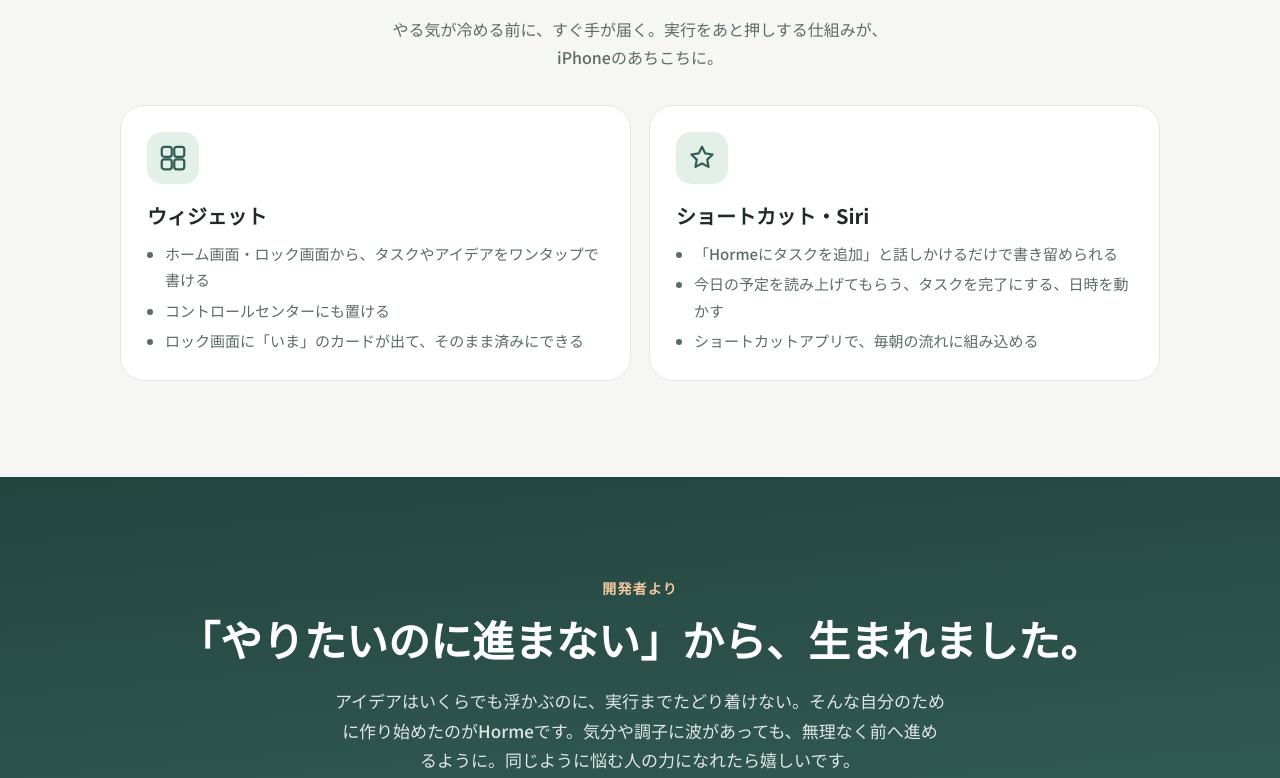
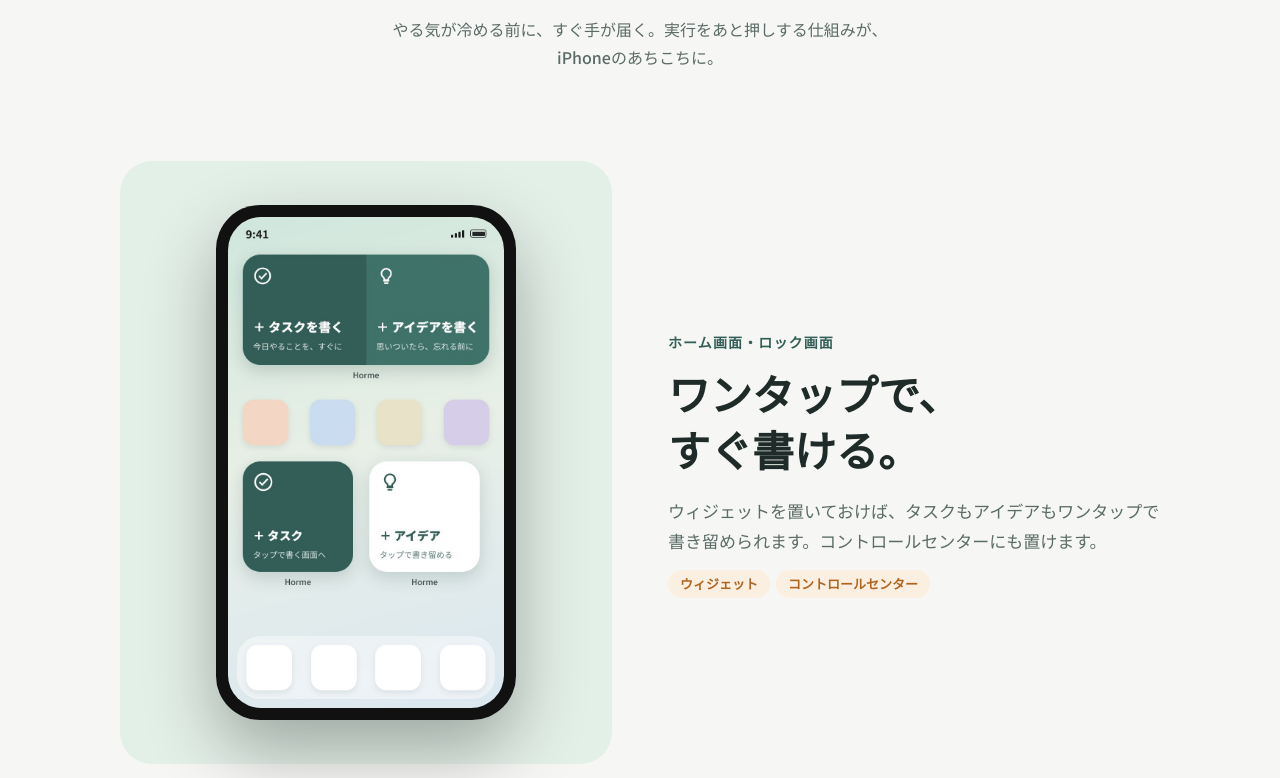
Before and after one commit to reiji55/Todo-for-adhd-iOS.-, a plain HTML site: page site/index.html in a window 1280 px wide. Shown: the part 5530-6308 px from the top of the page. Drawn offline with Linux system fonts and the light colour scheme.

Commit message:
Support page: widgets and Siri as two features with screen images, like the others
Co-Authored-By: Claude Opus 5.5 <noreply@anthropic.com>
Claude-Session: https://claude.ai/code/session_014iebr9D7rWfPqTk9cpyc84

```diff
--- a/site/index.html
+++ b/site/index.html
@@ -73,12 +73,6 @@ h2{font-weight:900;font-size:clamp(28px,4vw,42px);line-height:1.35;margin:10px 0
 @media (max-width:820px){.ai-points{grid-template-columns:1fr}}
 .extras{padding-top:0}
 .extras .sub{color:var(--sub);max-width:34em;margin:0 auto}
-.extra-grid{display:grid;grid-template-columns:1fr 1fr;gap:18px;margin-top:34px}
-.extra{background:var(--card);border:1px solid var(--line);border-radius:24px;padding:26px 26px 22px}
-.extra-icon{width:52px;height:52px;border-radius:15px;background:var(--green-soft);color:var(--green);display:flex;align-items:center;justify-content:center;margin-bottom:14px}
-.extra b{display:block;font-size:20px;margin-bottom:8px}
-.extra ul{padding-left:1.2em;color:var(--sub);font-size:15px} .extra li{margin:4px 0}
-@media (max-width:820px){.extra-grid{grid-template-columns:1fr}}
 .voice{background:linear-gradient(175deg,var(--green-deep),var(--green));color:#fff;text-align:center}
 .voice h2{color:#fff} .voice p{color:rgba(255,255,255,.86);max-width:36em;margin:0 auto;font-size:17px}
 
@@ -182,25 +176,17 @@ footer .wrap{display:flex;justify-content:space-between;gap:12px;flex-wrap:wrap}
 <section class="extras"><div class="wrap">
   <div class="center"><span class="eyebrow">アプリを開かなくても</span><h2>思い立ったら、<br class="sp">その場で。</h2>
     <p class="sub">やる気が冷める前に、すぐ手が届く。実行をあと押しする仕組みが、iPhoneのあちこちに。</p></div>
-  <div class="extra-grid">
-    <div class="extra">
-      <div class="extra-icon" aria-hidden="true"><svg viewBox="0 0 24 24" width="30" height="30" fill="none" stroke="currentColor" stroke-width="1.8" stroke-linejoin="round"><rect x="3" y="3" width="8" height="8" rx="2"/><rect x="13" y="3" width="8" height="8" rx="2"/><rect x="3" y="13" width="8" height="8" rx="2"/><rect x="13" y="13" width="8" height="8" rx="2"/></svg></div>
-      <b>ウィジェット</b>
-      <ul>
-        <li>ホーム画面・ロック画面から、タスクやアイデアをワンタップで書ける</li>
-        <li>コントロールセンターにも置ける</li>
-        <li>ロック画面に「いま」のカードが出て、そのまま済みにできる</li>
-      </ul>
-    </div>
-    <div class="extra">
-      <div class="extra-icon" aria-hidden="true"><svg viewBox="0 0 24 24" width="30" height="30" fill="none" stroke="currentColor" stroke-width="1.8" stroke-linecap="round" stroke-linejoin="round"><path d="M12 3l2.6 5.3 5.9.9-4.3 4.1 1 5.8L12 16.4 6.8 19.1l1-5.8L3.5 9.2l5.9-.9z"/></svg></div>
-      <b>ショートカット・Siri</b>
-      <ul>
-        <li>「Hormeにタスクを追加」と話しかけるだけで書き留められる</li>
-        <li>今日の予定を読み上げてもらう、タスクを完了にする、日時を動かす</li>
-        <li>ショートカットアプリで、毎朝の流れに組み込める</li>
-      </ul>
-    </div>
+  <div class="feature">
+    <div class="text"><span class="eyebrow">ホーム画面・ロック画面</span><h2>ワンタップで、<br>すぐ書ける。</h2>
+      <p>ウィジェットを置いておけば、タスクもアイデアもワンタップで書き留められます。コントロールセンターにも置けます。</p>
+      <span class="tag">ウィジェット</span><span class="tag">コントロールセンター</span></div>
+    <div class="art tint-mint"><div class="phone"><img src="img/widgets.jpg" alt="ホーム画面に置いたHormeのウィジェット"></div></div>
+  </div>
+  <div class="feature">
+    <div class="text"><span class="eyebrow">ロック画面・Siri</span><h2>話しかけるだけ。<br>ロック画面で完了。</h2>
+      <p>「Hormeにタスクを追加」と話しかければ、手がふさがっていても書き留められます。ロック画面には「いま」のカードが出て、そのまま済みにできます。ショートカットアプリで、毎朝の流れにも組み込めます。</p>
+      <span class="tag">Siri</span><span class="tag">ショートカット</span><span class="tag">ロック画面</span></div>
+    <div class="art tint-sky"><div class="phone"><img src="img/lockscreen.jpg" alt="ロック画面の「いま」のカードとSiriでの追加"></div></div>
   </div>
 </div></section>
 
```
Also changed, not shown: site/img/lockscreen.jpg (added), site/img/widgets.jpg (added).
